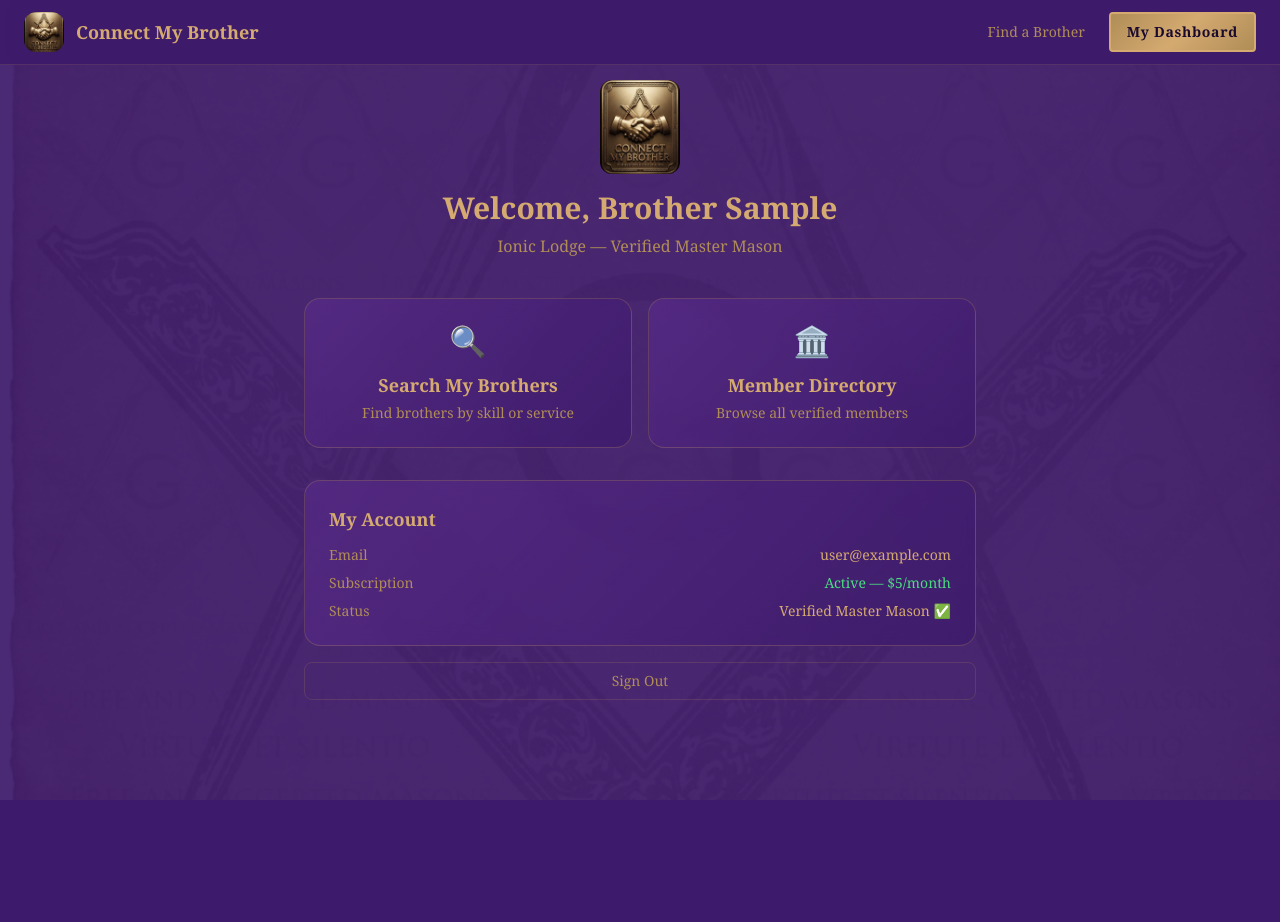
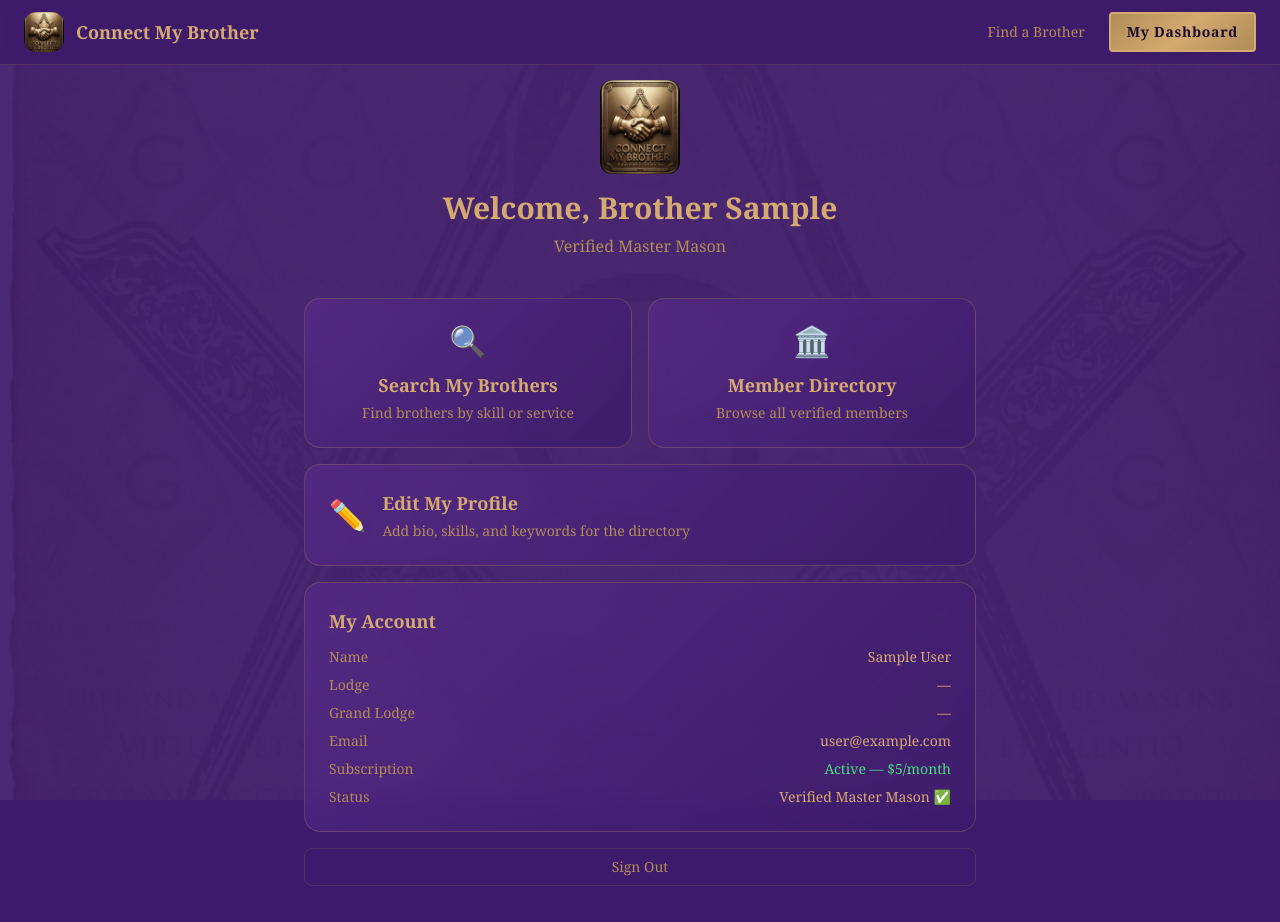
Before and after one commit to AWashington-Ventures/connect-my-brother, a Next.js app: page /dashboard in a window 1280 px wide. Shown: the top 922 px of the page. Before the commit the page ends 800 px from the top, so only its background shows below. Built offline with nearby package versions, Linux system fonts and the light colour scheme; no server answers; the database is empty; sample sign-in values are in the browser's storage.

Commit message:
Fix lodge display with # number, make lodge number optional on dues card, add Edit Profile to dashboard

```diff
--- a/src/app/dashboard/page.tsx
+++ b/src/app/dashboard/page.tsx
@@ -1,17 +1,24 @@
 'use client'
 import { useSession, signOut } from 'next-auth/react'
 import { useRouter } from 'next/navigation'
-import { useEffect } from 'react'
+import { useEffect, useState } from 'react'
 import Navbar from '@/components/Navbar'
 import Link from 'next/link'
 
 export default function DashboardPage() {
   const { data: session, status } = useSession()
   const router = useRouter()
+  const [member, setMember] = useState<any>(null)
 
   useEffect(() => {
     if (status === 'unauthenticated') {
       router.push('/login')
+    }
+    if (status === 'authenticated') {
+      fetch('/api/member/me')
+        .then(r => r.json())
+        .then(data => { if (data.member) setMember(data.member) })
+        .catch(() => {})
     }
   }, [status, router])
 
@@ -22,6 +29,11 @@ export default function DashboardPage() {
       </main>
     )
   }
+
+  // Build lodge display: "Ionic Lodge #17" if number exists, else "Ionic Lodge"
+  const lodgeDisplay = member
+    ? `${member.lodgeName}${member.lodgeNumber ? ' #' + member.lodgeNumber : ''}`
+    : ''
 
   return (
     <main className="min-h-screen pt-20 pb-16 px-4">
@@ -34,10 +46,12 @@ export default function DashboardPage() {
           <h1 className="font-serif font-bold text-brass text-3xl mb-2">
             Welcome, Brother {session?.user?.name?.split(' ')[0]}
           </h1>
-          <p className="text-brass-dim">Ionic Lodge — Verified Master Mason</p>
+          <p className="text-brass-dim">
+            {lodgeDisplay ? `${lodgeDisplay} — Verified Master Mason` : 'Verified Master Mason'}
+          </p>
         </div>
 
-        <div className="grid grid-cols-1 sm:grid-cols-2 gap-4 mb-8">
+        <div className="grid grid-cols-1 sm:grid-cols-2 gap-4 mb-4">
           <Link href="/search" className="card-cmb rounded-2xl p-6 hover:border-brass-cmb/60 transition-all text-center block">
             <div className="text-3xl mb-3">🔍</div>
             <h2 className="font-serif font-bold text-brass text-lg mb-1">Search My Brothers</h2>
@@ -50,9 +64,31 @@ export default function DashboardPage() {
           </Link>
         </div>
 
+        <div className="mb-4">
+          <Link href="/account/profile" className="card-cmb rounded-2xl p-6 hover:border-brass-cmb/60 transition-all flex items-center gap-4 block">
+            <div className="text-3xl">✏️</div>
+            <div>
+              <h2 className="font-serif font-bold text-brass text-lg mb-1">Edit My Profile</h2>
+              <p className="text-brass-dim text-sm">Add bio, skills, and keywords for the directory</p>
+            </div>
+          </Link>
+        </div>
+
         <div className="card-cmb rounded-2xl p-6 mb-4">
           <h2 className="font-serif font-bold text-brass text-lg mb-3">My Account</h2>
           <div className="space-y-2 text-sm">
+            <div className="flex justify-between">
+              <span className="text-brass-dim">Name</span>
+              <span className="text-brass">{member?.fullName || session?.user?.name}</span>
+            </div>
+            <div className="flex justify-between">
+              <span className="text-brass-dim">Lodge</span>
+              <span className="text-brass">{lodgeDisplay || '—'}</span>
+            </div>
+            <div className="flex justify-between">
+              <span className="text-brass-dim">Grand Lodge</span>
+              <span className="text-brass">{member?.grandLodge || '—'}</span>
+            </div>
             <div className="flex justify-between">
               <span className="text-brass-dim">Email</span>
               <span className="text-brass">{session?.user?.email}</span>
--- a/src/app/register/dues-card/page.tsx
+++ b/src/app/register/dues-card/page.tsx
@@ -94,8 +94,8 @@ export default function DuesCardPage() {
                     <input className={inputClass} value={form.lodgeName} onChange={e => update('lodgeName', e.target.value)} placeholder="e.g. Ionic" required />
                   </div>
                   <div>
-                    <label className={labelClass}>Lodge No. *</label>
-                    <input className={inputClass} value={form.lodgeNumber} onChange={e => update('lodgeNumber', e.target.value)} placeholder="e.g. 17" required />
+                    <label className={labelClass}>Lodge No.</label>
+                    <input className={inputClass} value={form.lodgeNumber} onChange={e => update('lodgeNumber', e.target.value)} placeholder="e.g. 17" />
                   </div>
                 </div>
                 <div>
```
